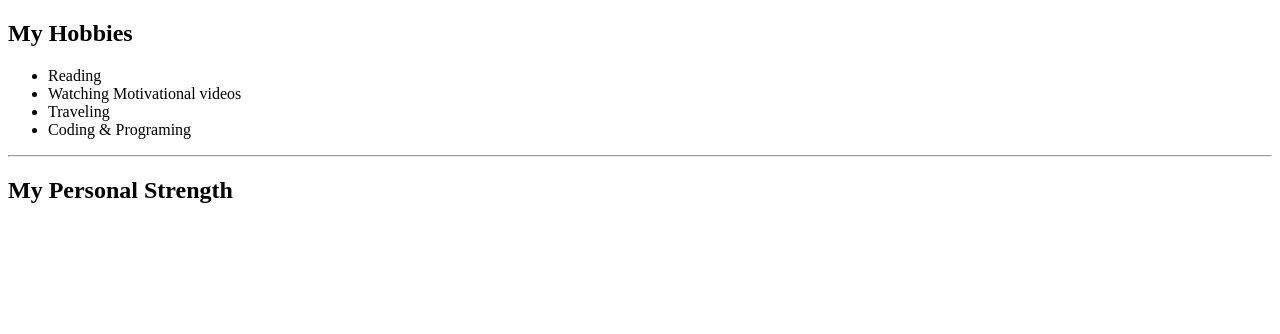
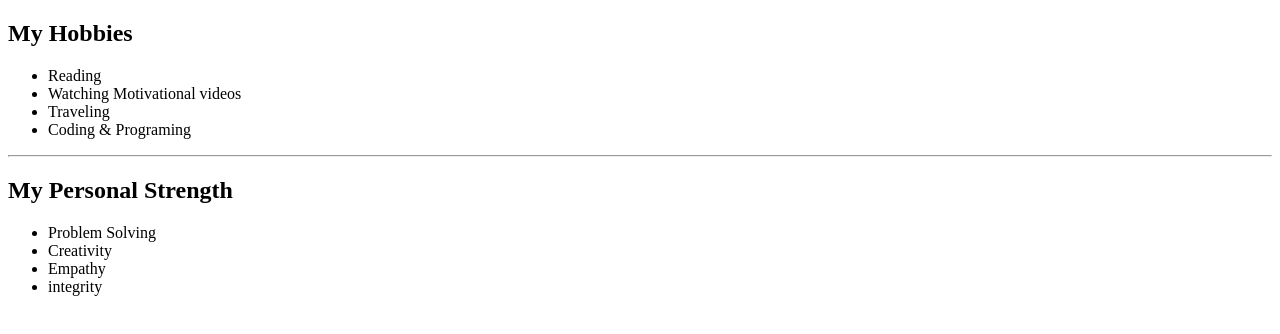
Before and after one commit to ManjeetGawali1451/MyProfile, a plain HTML site: page others.html in a window 1280 px wide. Drawn offline with Linux system fonts and the light colour scheme.

Commit message:
somecodeadded
somecodeadded

```diff
--- a/others.html
+++ b/others.html
@@ -24,7 +24,12 @@
 
     <h2>My Personal Strength</h2>
 
-
+    <ul>
+    <li> Problem Solving </li>
+    <li> Creativity </li>
+    <li> Empathy </li>
+    <li> integrity  </li>
+    </ul>
 
 
 
```
